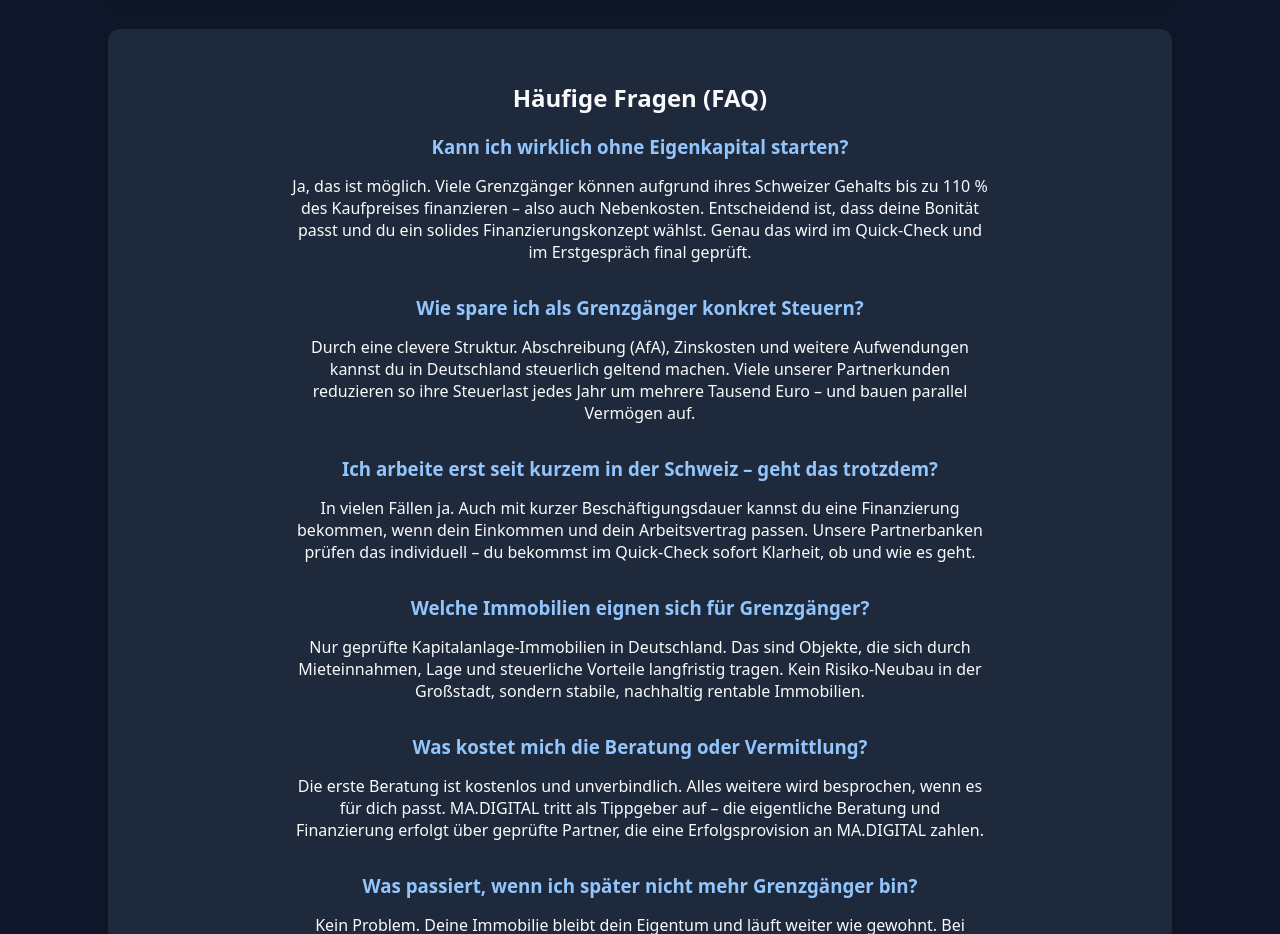
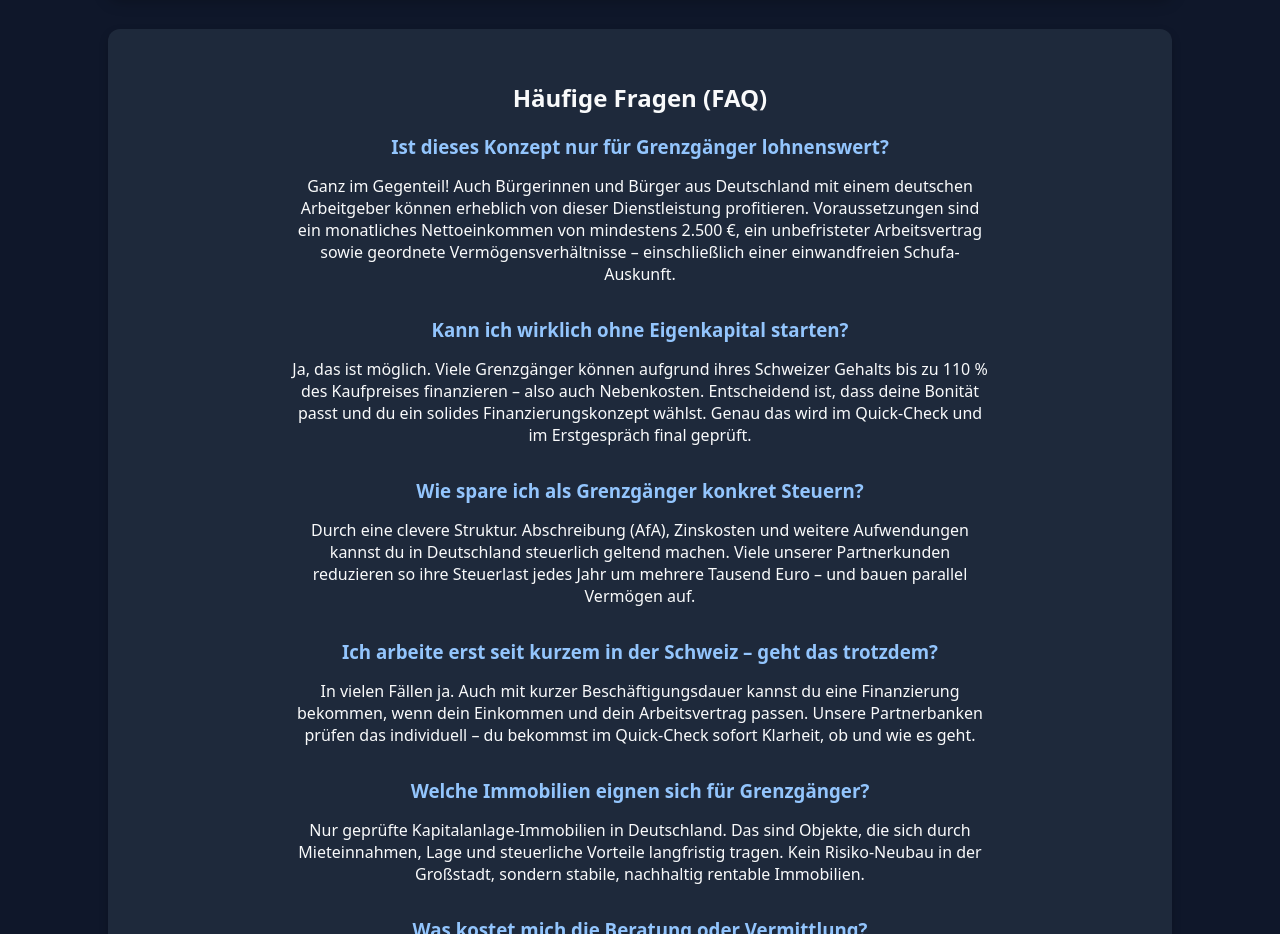
Before and after one commit to Madigital-Immo/Immo-Grenzgaenger, a plain HTML site: page index.html in a window 1280 px wide. Shown: the part 4560-5494 px from the top of the page. Drawn offline with Linux system fonts and the light colour scheme.

Commit message:
Update index.html

```diff
--- a/index.html
+++ b/index.html
@@ -223,6 +223,7 @@
 
   <section class="faq">
     <h2>Häufige Fragen (FAQ)</h2>
+    <div class="faq-item"><h3>Ist dieses Konzept nur für Grenzgänger lohnenswert?</h3><p>Ganz im Gegenteil! Auch Bürgerinnen und Bürger aus Deutschland mit einem deutschen Arbeitgeber können erheblich von dieser Dienstleistung profitieren. Voraussetzungen sind ein monatliches Nettoeinkommen von mindestens 2.500 €, ein unbefristeter Arbeitsvertrag sowie geordnete Vermögensverhältnisse – einschließlich einer einwandfreien Schufa-Auskunft.</p></div>
     <div class="faq-item"><h3>Kann ich wirklich ohne Eigenkapital starten?</h3><p>Ja, das ist möglich. Viele Grenzgänger können aufgrund ihres Schweizer Gehalts bis zu 110 % des Kaufpreises finanzieren – also auch Nebenkosten. Entscheidend ist, dass deine Bonität passt und du ein solides Finanzierungskonzept wählst. Genau das wird im Quick-Check und im Erstgespräch final geprüft.</p></div>
     <div class="faq-item"><h3>Wie spare ich als Grenzgänger konkret Steuern?</h3><p>Durch eine clevere Struktur. Abschreibung (AfA), Zinskosten und weitere Aufwendungen kannst du in Deutschland steuerlich geltend machen. Viele unserer Partnerkunden reduzieren so ihre Steuerlast jedes Jahr um mehrere Tausend Euro – und bauen parallel Vermögen auf.</p></div>
     <div class="faq-item"><h3>Ich arbeite erst seit kurzem in der Schweiz – geht das trotzdem?</h3><p>In vielen Fällen ja. Auch mit kurzer Beschäftigungsdauer kannst du eine Finanzierung bekommen, wenn dein Einkommen und dein Arbeitsvertrag passen. Unsere Partnerbanken prüfen das individuell – du bekommst im Quick-Check sofort Klarheit, ob und wie es geht.</p></div>
```
